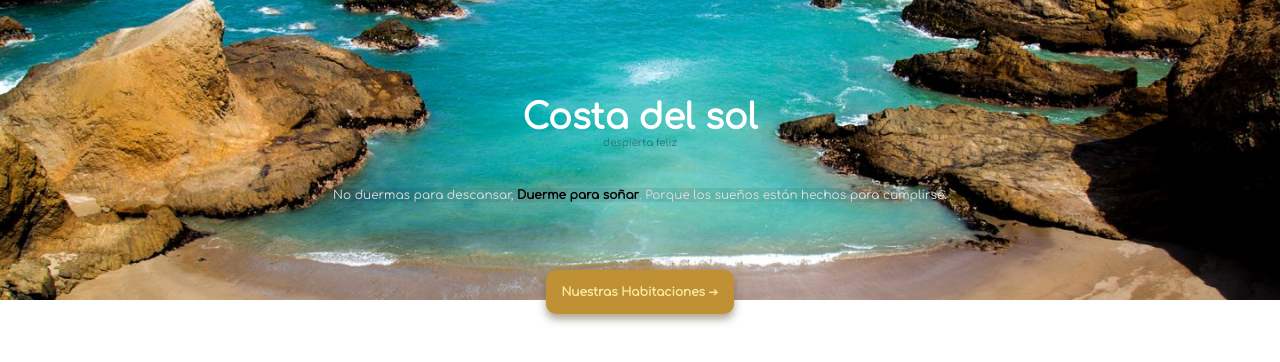
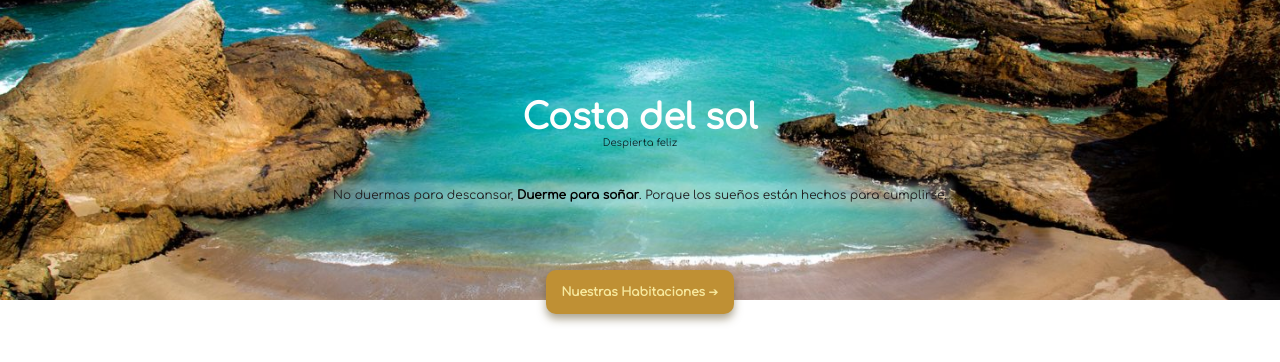
Before and after one commit to brenpc1443/mobile-view, a plain HTML site: page index.html in a window 1280 px wide. Drawn offline with Linux system fonts and the light colour scheme.

Commit message:
se agregaron pequeños detalles, como una mayuscula y colores de las palabras, ademas de un box-shadow

```diff
--- a/index.html
+++ b/index.html
@@ -16,7 +16,7 @@
       <section class="header-container">
         <div class="header-title">
             <h1>Costa del sol</h1>
-            <p>despierta feliz</p>
+            <p>Despierta feliz</p>
           </div>
           <div class="header-text">
             <p>
--- a/styles.css
+++ b/styles.css
@@ -39,13 +39,15 @@ html{
     color: var(--white);
 }
 .header-title p{
-    color: rgba(0, 0, 0, 0.4);
+    color: rgba(0, 0, 0, 0.8);
 }
 .header-text{
+    margin: 0 30px;
     font-size: 1.2rem;
     font-weight: 300;
-    background-color: rgba(0, 0, 0, 0.075);
-    color: rgb(225, 225, 225);
+    background-color: rgba(255, 255, 255, 0.25);
+    box-shadow: 0px 0px 5px 6px rgb(255 255 255 / 25%);
+    color: var(--color-principal);
 }
 .header-text b{
     color: black;
```
